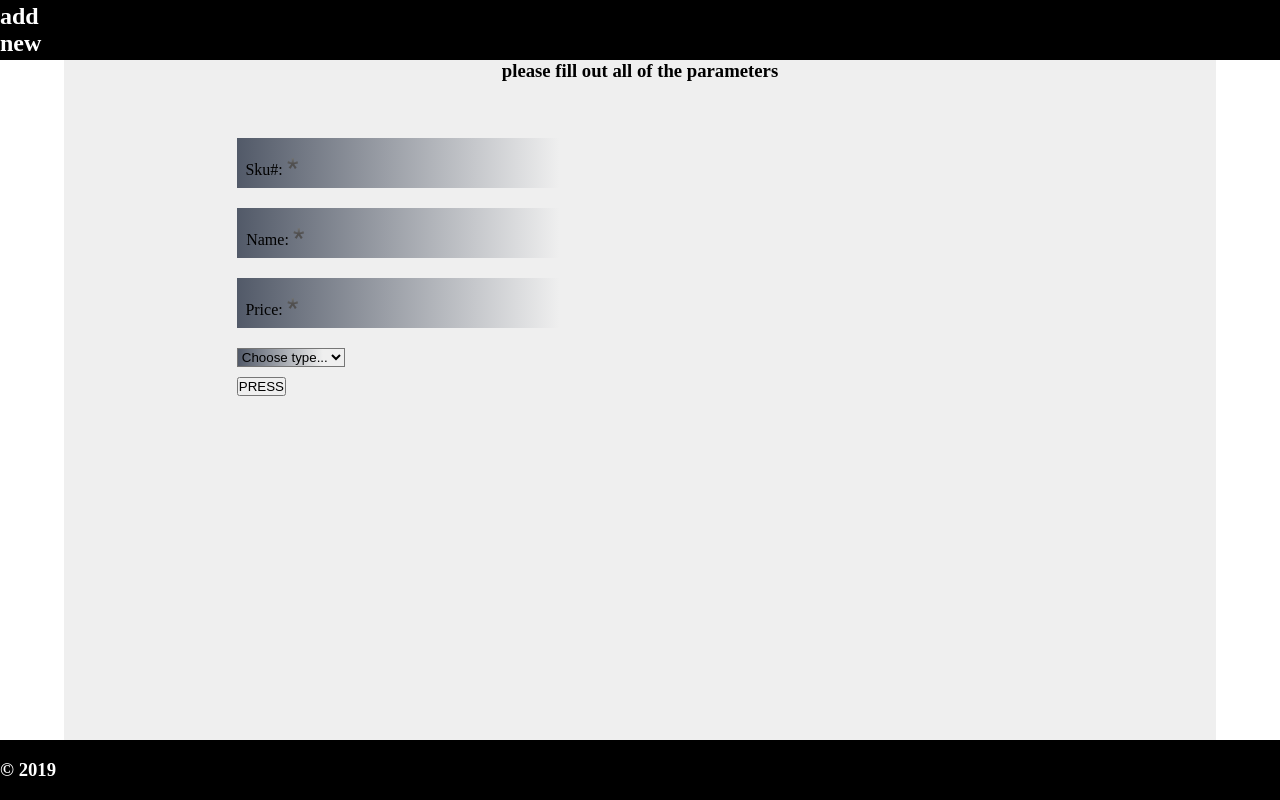
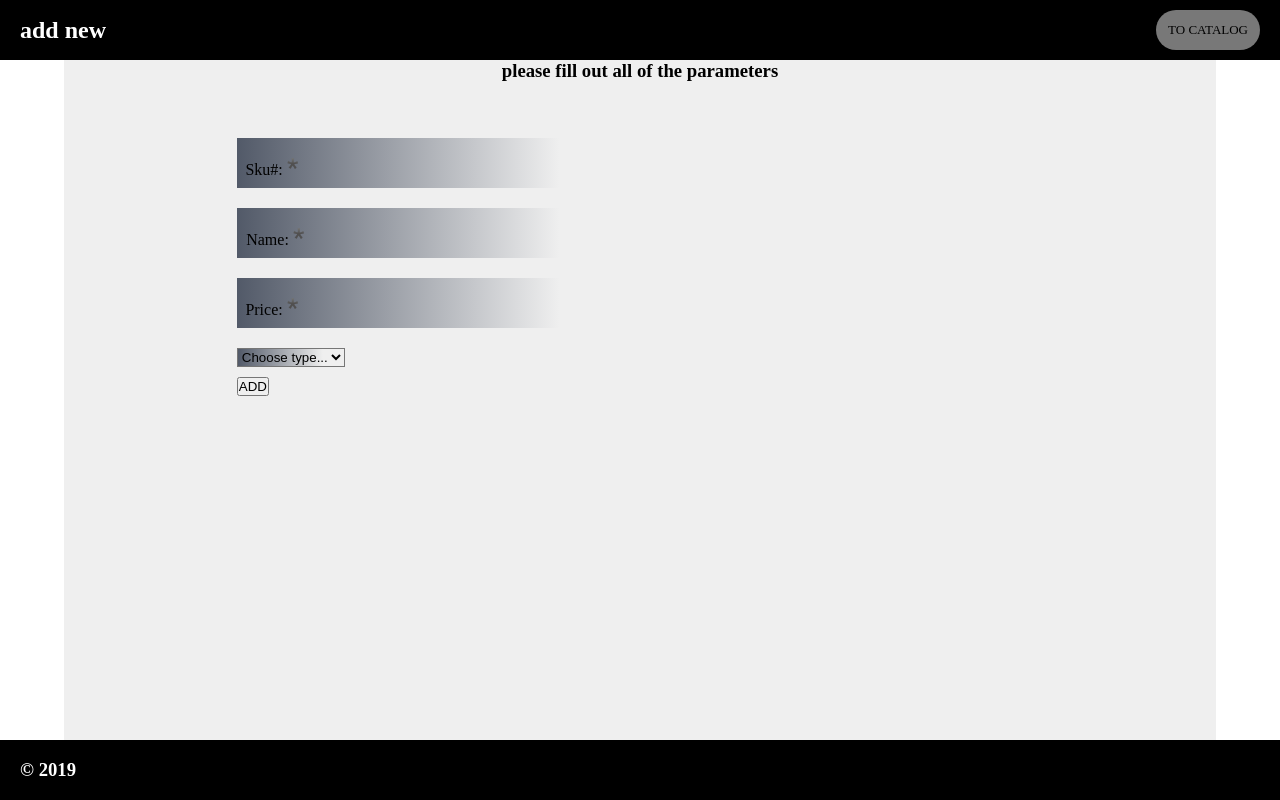
Before and after one commit to kristaps777/catalog, a PHP site: page /product.html in a window 1280 px wide. Run offline with PHP 8.4, Linux system fonts and the light colour scheme.

Commit message:
added some button styling

```diff
--- a/public/index.php
+++ b/public/index.php
@@ -16,7 +16,7 @@
 
         <header class="flex flex_align_center">
 
-            <h2>product catalog</h2>
+            <h2 class="header_h2">product catalog</h2>
             <input type="submit" name="mass_delete" value="delete checked" form="products">
             <a href="product.html">add product</a>
 
--- a/public/product.html
+++ b/public/product.html
@@ -19,8 +19,8 @@
 
         <header class="flex flex_align_center">
 
-            <h2>add new</h2>
-            <input type="submit" name="mass_delete" value="delete checked" form="products">
+            <h2 class="header_h2">add new</h2>
+            <a href="index.php">to catalog</a>
 
         </header>
 
@@ -66,7 +66,7 @@
                     </section>
                     <section id="attribute_stats" class="products_stats"></section>
 
-                    <button type="submit">PRESS</button>
+                    <button type="submit">ADD</button>
 
                 </form>
             </div>
--- a/public/styles/product.css
+++ b/public/styles/product.css
@@ -24,6 +24,7 @@ footer {
     background-color: black;
     position: fixed;
     z-index: 10;
+    padding: 0 20px;
 }
 
 header {
@@ -32,6 +33,10 @@ header {
 
 footer {
     bottom: 0;
+}
+
+.header_h2 {
+    margin-right: auto;
 }
 
 /*
@@ -85,6 +90,40 @@ input {
     padding-left: 10px;
     padding-top: 25px;
     width: 100%;
+}
+
+input[type="submit"],
+a {
+    -moz-border-radius: 28px;
+    -webkit-border-radius: 28px;
+    border-radius: 28px;
+    display: block;
+    cursor: pointer;
+    font-size: 13px;
+    padding: 10px 10px;
+    text-transform: uppercase;
+    color: black;
+    background-color: rgba(239, 239, 239, .5);
+    border: 2px solid transparent;
+}
+
+input[type="submit"]:active,
+a:active {
+    position: relative;
+    top: 1px;
+    outline: none;
+}
+
+input[type="submit"]:focus,
+a:focus {
+    outline: none;
+}
+
+input[type="submit"]:hover,
+a:hover {
+    border-color: #49abfe;
+    background-color: transparent;
+    color: white;
 }
 
 .input_background {
```
Also changed, not shown: public/styles/index.css (+61 -0 lines).
